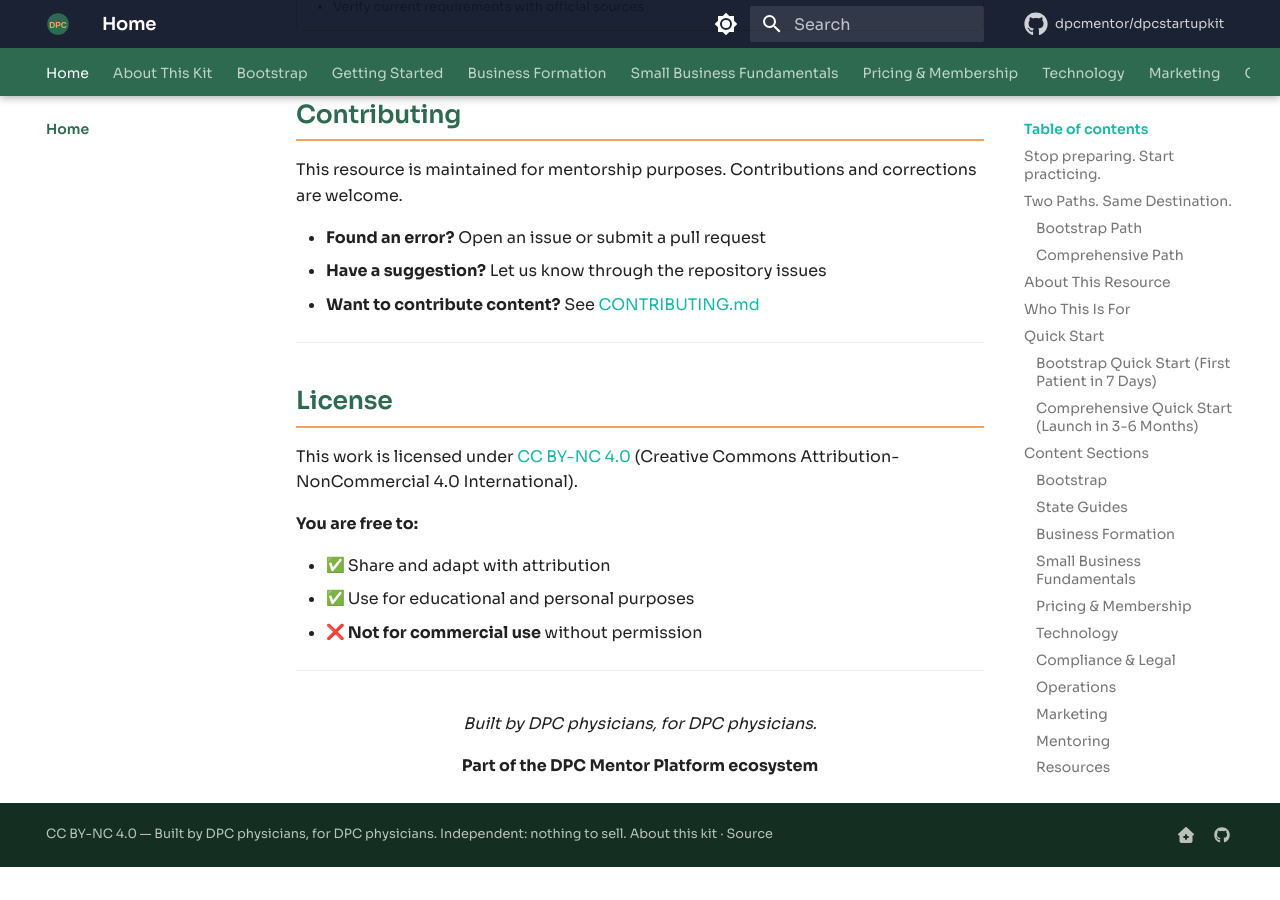
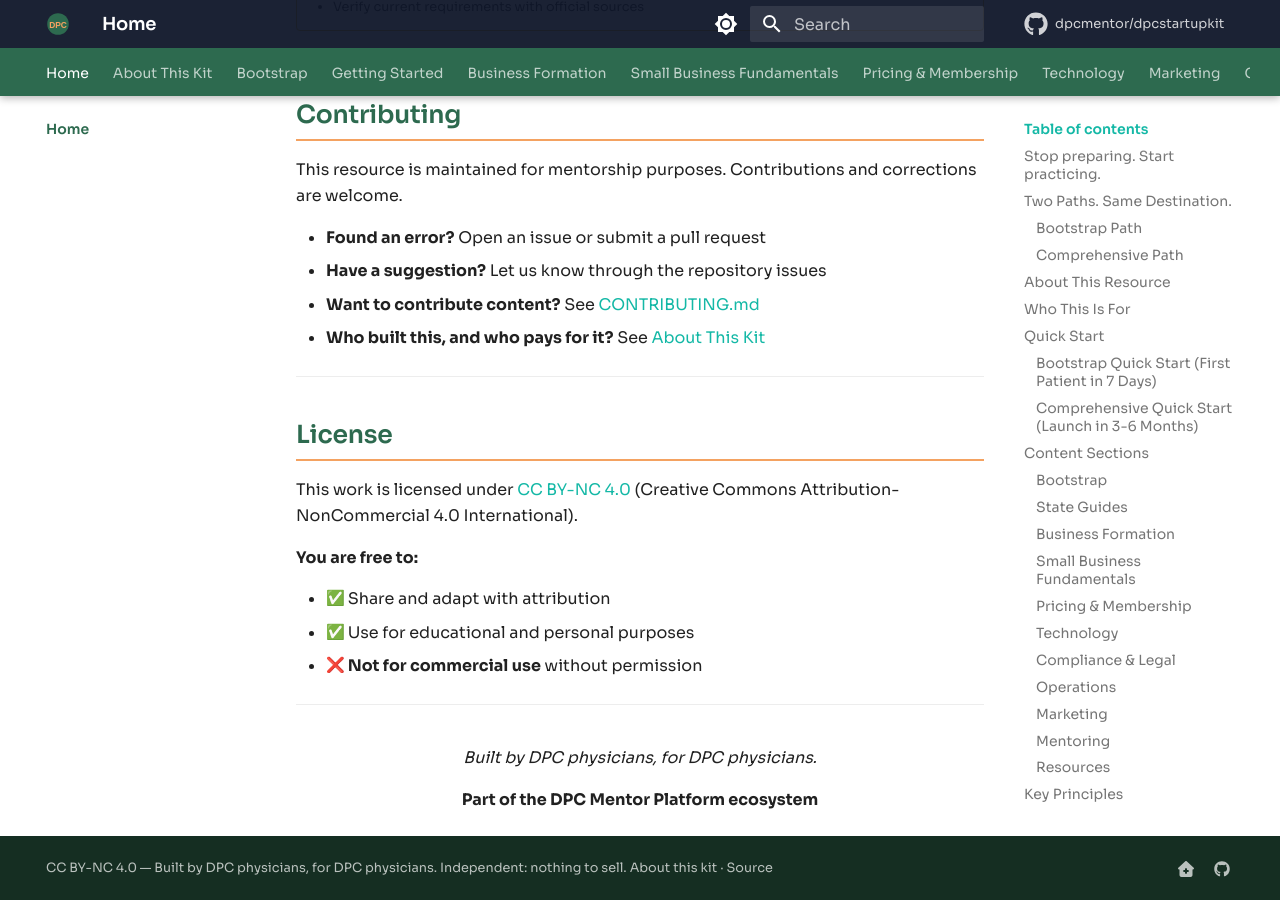
Before and after one commit to dpcmentor/dpcstartupkit, an MkDocs documentation site: the page built from docs/index.md, in a window 1280 px wide and 900 px high, scrolled down 6260 px. Built offline with MkDocs 1.6.1 and Material for MkDocs 9.7.7, drawn with Linux system fonts in a browser that asks for light colours; emoji names are drawn with the system emoji font; comment, search, counter and statistics services are not loaded; before the commit the page ends 7127 px from its top, so only the background shows below that.

Commit message:
docs: link About This Kit from the home page contributors block

```diff
--- a/docs/index.md
+++ b/docs/index.md
@@ -256,6 +256,7 @@
 - **Found an error?** Open an issue or submit a pull request
 - **Have a suggestion?** Let us know through the repository issues
 - **Want to contribute content?** See [CONTRIBUTING.md](CONTRIBUTING.md)
+- **Who built this, and who pays for it?** See [About This Kit](about-this-kit.md)
 
 ---
 
```
